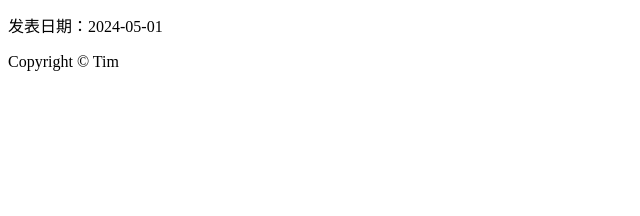
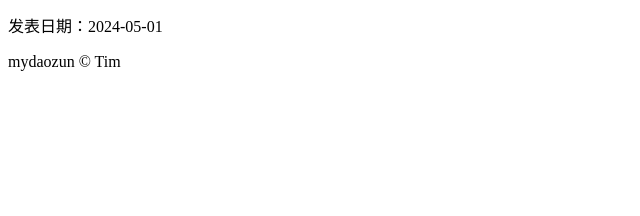
Before and after one commit to mydaozun/huatu, a plain HTML site: page Code/About.htm in a window 1280 px wide. Shown: the part 407-623 px from the top of the page, 0-640 px from the left. Drawn offline with Linux system fonts and the light colour scheme.

Commit message:
Update About.htm

```diff
--- a/Code/About.htm
+++ b/Code/About.htm
@@ -20,7 +20,7 @@
         <p>在线画图工具</p>
         <p>版本：1.2(精简版)</p>
         <p>发表日期：2024-05-01</p>
-        <p>Copyright © Tim</p>
+        <p>mydaozun © Tim</p>
     </div>
     <br />
     <br />
```
